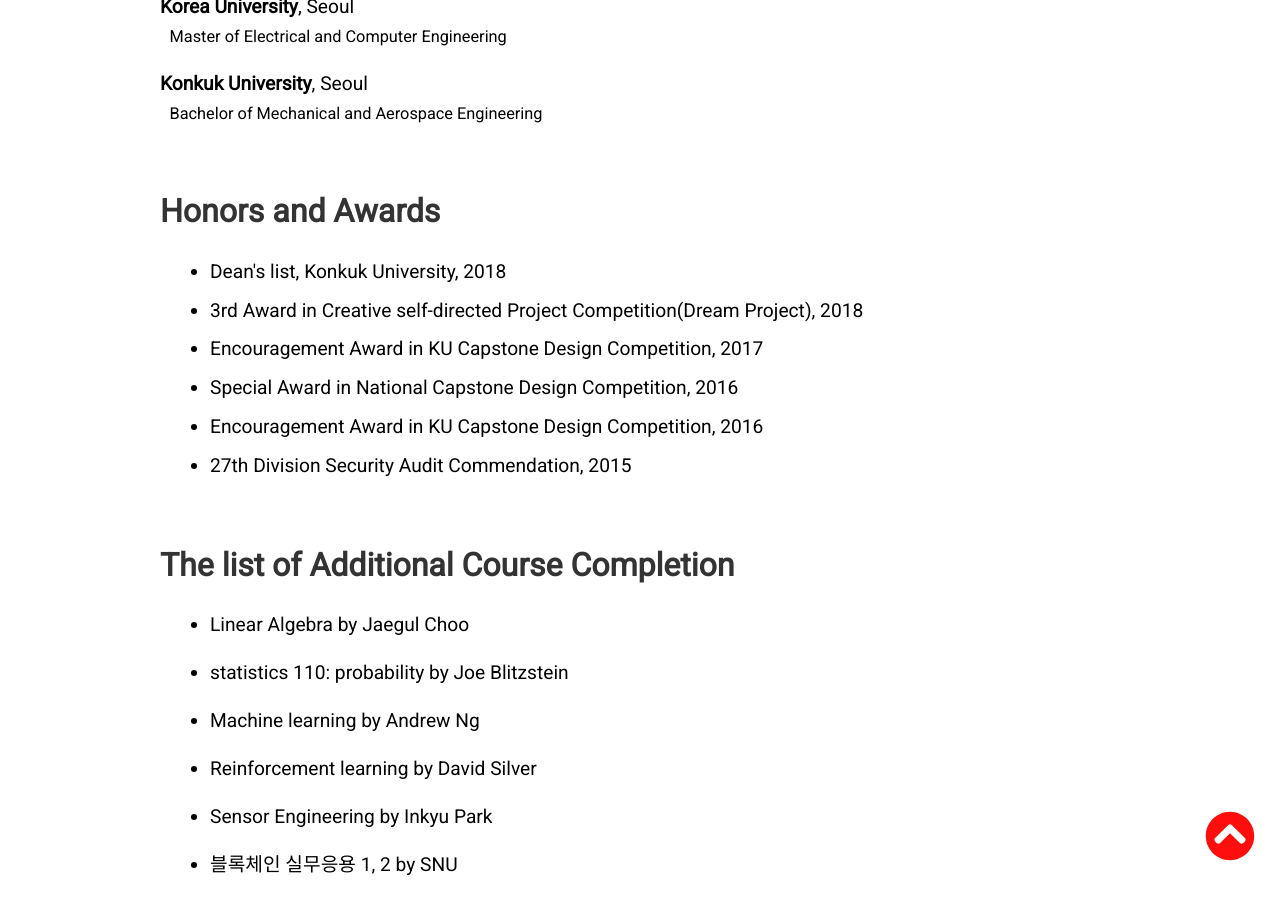
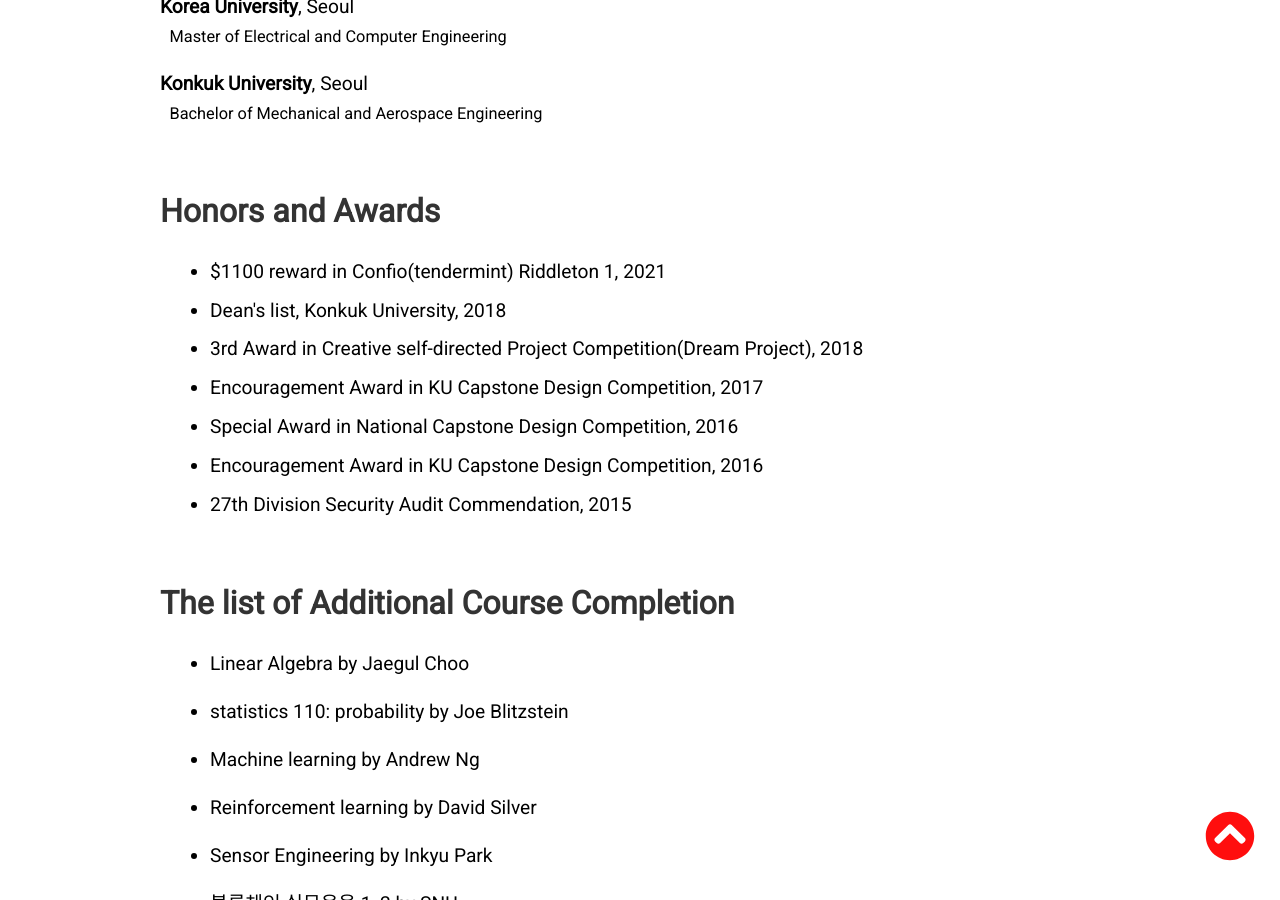
Before and after one commit to tkxkd0159/tkxkd0159.github.io, a Jekyll site: the page built from index.html, in a window 1280 px wide and 900 px high, scrolled down 3779 px. Built offline with Jekyll 4.4.1, drawn with Linux system fonts in a browser that asks for light colours; nearby versions of some CDN libraries.

Commit message:
Update maincon.html

```diff
--- a/_includes/maincon.html
+++ b/_includes/maincon.html
@@ -111,8 +111,8 @@
 <h2 id="honorsandawards">Honors and Awards</h2>
 
 <ul>
+   <li>$1100 reward in Confio(tendermint) Riddleton 1, 2021
   <li>Dean's list, Konkuk University, 2018</li>
-
   <li>
     3rd Award in Creative self-directed Project Competition(Dream Project),
     2018
```
